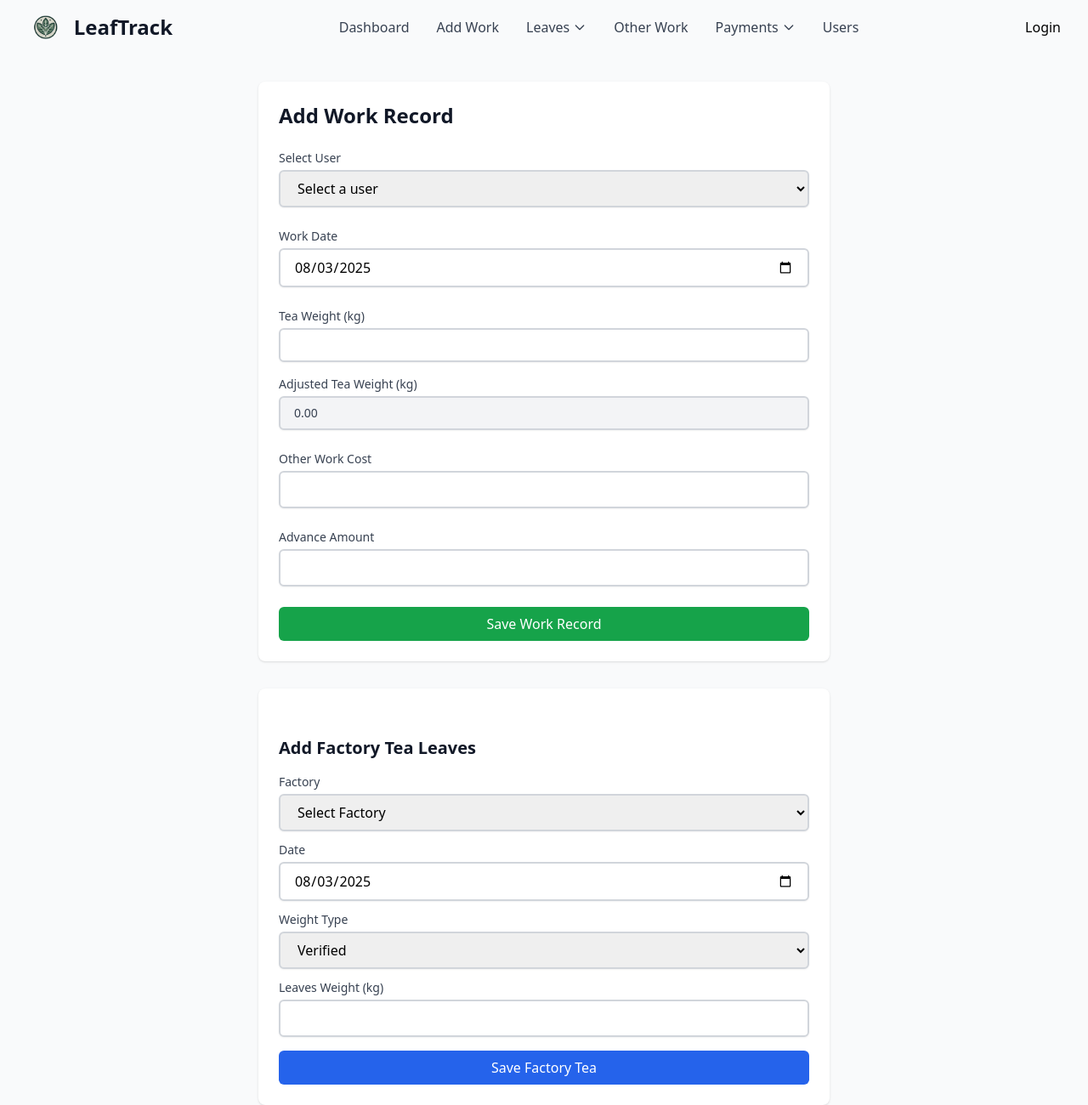
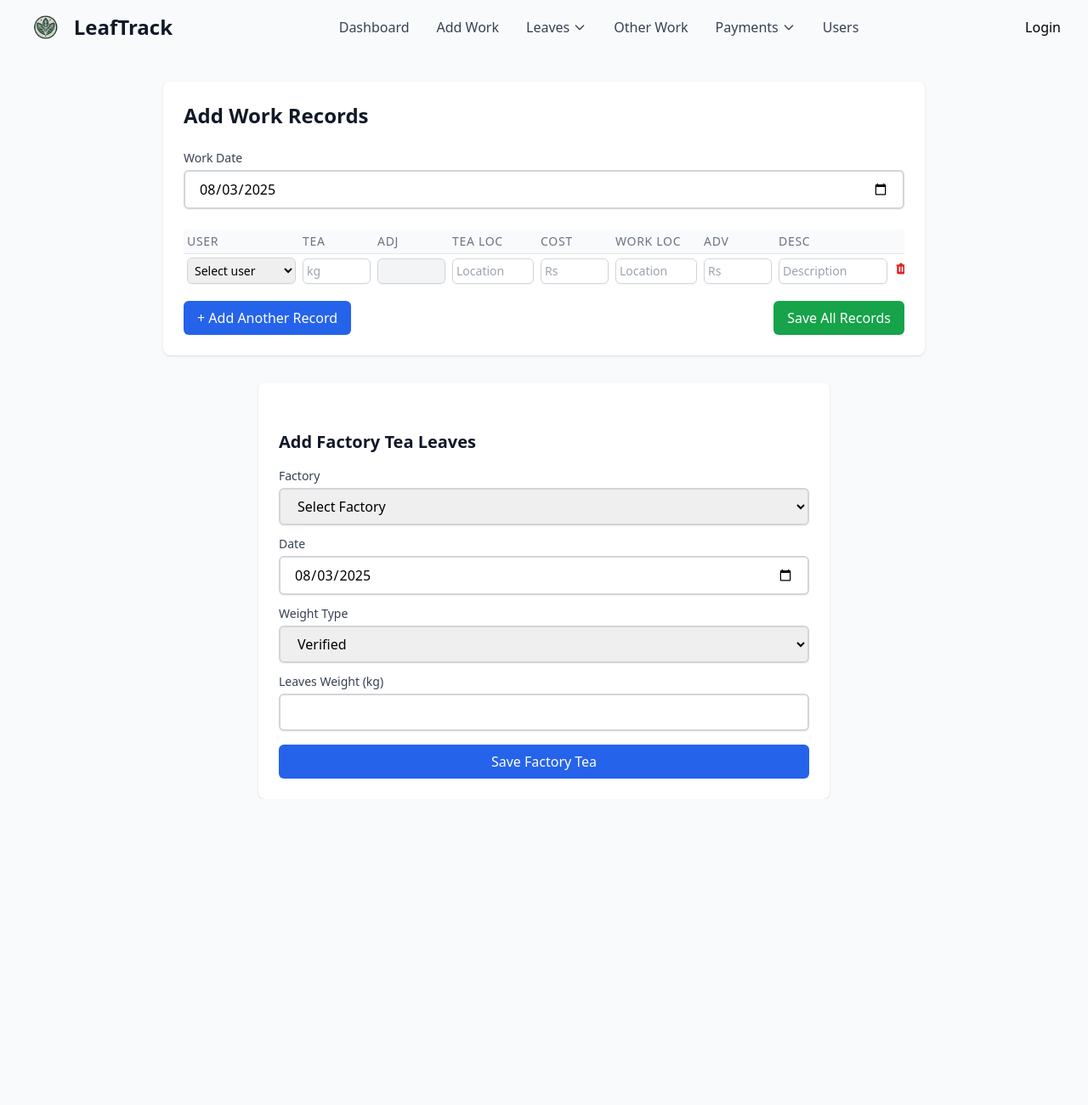
Before and after one commit to palindaa/tea-estate-management, a Python web app: template templates/add_work.html in a window 1280 px wide. Shown: the whole page at 85% size. After the commit the page ends 940 px from the top, so only its background shows below. Run offline with Jinja, Linux system fonts and the light colour scheme; the template is opened without the code that fills it, so the values that code supplies are empty; some libraries are stand-ins or nearby versions.

Commit message:
Add multi add support

```diff
--- a/templates/add_work.html
+++ b/templates/add_work.html
@@ -9,28 +9,11 @@
     <div class="container mx-auto">
         {% include "header.html" %}
 
-        <div class="max-w-2xl mx-auto mt-8 p-6 bg-white dark:bg-gray-800 rounded-lg shadow">
-            <h2 class="text-2xl font-bold mb-6 text-gray-900 dark:text-white">Add Work Record</h2>
+        <div class="max-w-4xl mx-auto mt-8 p-6 bg-white dark:bg-gray-800 rounded-lg shadow">
+            <h2 class="text-2xl font-bold mb-6 text-gray-900 dark:text-white">Add Work Records</h2>
 
-            <form method="post" class="space-y-4" x-data="workForm">
-                <div x-data="{ showTeaLocation: false, showOtherLocation: false, workDate: new Date().toISOString().split('T')[0] }"
-                    x-init="workDate = new Date().toISOString().split('T')[0]" class="space-y-6">
-                    <!-- User Selection -->
-                    <div>
-                        <label class="block text-sm font-medium text-gray-700 dark:text-gray-300">
-                            Select User
-                        </label>
-                        <select name="user_id" required
-                            class="mt-1 block w-full rounded-md border-gray-300 shadow-sm focus:border-green-500 focus:ring-green-500 dark:bg-gray-700 dark:border-gray-600 dark:text-white px-4 py-2 border-2">
-                            <option value="" disabled selected>Select a user</option>
-                            {% for user in users %}
-                            <option value="{{ user.id }}">{{ user.username }}</option>
-                            {% endfor %}
-                        </select>
-                    </div>
-
-                    <!-- Work Date -->
-                    <div>
+            <form method="post" class="space-y-4" id="work-form" x-data="workForm">
+                <div x-data="{ workDate: new Date().toISOString().split('T')[0] }" class="mb-6">
                     <label class="block text-sm font-medium text-gray-700 dark:text-gray-300">
                         Work Date
                     </label>
@@ -39,76 +22,96 @@
                         required>
                 </div>
 
-                    <!-- Tea Leaves Section -->
-                    <div class="space-y-3" x-data="{ teaWeight: '' }">
-                        <div class="mb-4">
-                            <label class="block text-sm font-medium text-gray-700 dark:text-gray-300">
-                                Tea Weight (kg)
-                                <input type="number" step="0.01" name="tea_weight"
-                                    class="mt-1 block w-full rounded-md border-gray-300 shadow-sm focus:border-green-500 focus:ring-green-500 dark:bg-gray-700 dark:border-gray-600 dark:text-white px-4 py-2 border-2"
-                                    x-model="teaWeight">
-                            </label>
-                        </div>
-                        <div class="mb-4">
-                            <label class="block text-sm font-medium text-gray-700 dark:text-gray-300">
-                                Adjusted Tea Weight (kg)
+                <div class="overflow-x-auto">
+                    <table class="min-w-full divide-y divide-gray-200 dark:divide-gray-700 text-sm">
+                        <thead class="bg-gray-50 dark:bg-gray-700">
+                            <tr>
+                                <th class="px-1 py-1 text-left font-medium text-gray-500 dark:text-gray-300 uppercase tracking-wider">User</th>
+                                <th class="px-1 py-1 text-left font-medium text-gray-500 dark:text-gray-300 uppercase tracking-wider">Tea</th>
+                                <th class="px-1 py-1 text-left font-medium text-gray-500 dark:text-gray-300 uppercase tracking-wider">Adj</th>
+                                <th class="px-1 py-1 text-left font-medium text-gray-500 dark:text-gray-300 uppercase tracking-wider">Tea Loc</th>
+                                <th class="px-1 py-1 text-left font-medium text-gray-500 dark:text-gray-300 uppercase tracking-wider">Cost</th>
+                                <th class="px-1 py-1 text-left font-medium text-gray-500 dark:text-gray-300 uppercase tracking-wider">Work Loc</th>
+                                <th class="px-1 py-1 text-left font-medium text-gray-500 dark:text-gray-300 uppercase tracking-wider">Adv</th>
+                                <th class="px-1 py-1 text-left font-medium text-gray-500 dark:text-gray-300 uppercase tracking-wider">Desc</th>
+                                <th class="px-1 py-1 text-left font-medium text-gray-500 dark:text-gray-300 uppercase tracking-wider"></th>
+                            </tr>
+                        </thead>
+                        <tbody class="bg-white dark:bg-gray-800 divide-y divide-gray-200 dark:divide-gray-700">
+                            <template x-for="(record, index) in records" :key="index">
+                                <tr>
+                                    <td class="px-1 py-1">
+                                        <select :name="'user_id[]'"
+                                            class="w-32 rounded-md border-gray-300 shadow-sm focus:border-green-500 focus:ring-green-500 dark:bg-gray-700 dark:border-gray-600 dark:text-white px-1 py-1 border text-sm"
+                                            required>
+                                            <option value="" disabled selected>Select user</option>
+                                            {% for user in users %}
+                                            <option value="{{ user.id }}">{{ user.username }}</option>
+                                            {% endfor %}
+                                        </select>
+                                    </td>
+                                    <td class="px-1 py-1">
+                                        <input type="number" step="0.01" :name="'tea_weight[]'"
+                                            x-model="record.teaWeight"
+                                            class="w-20 rounded-md border-gray-300 shadow-sm focus:border-green-500 focus:ring-green-500 dark:bg-gray-700 dark:border-gray-600 dark:text-white px-1 py-1 border text-sm"
+                                            placeholder="kg">
+                                    </td>
+                                    <td class="px-1 py-1">
                                         <input type="number" step="0.01" readonly
-                                    class="mt-1 block w-full rounded-md bg-gray-100 dark:bg-gray-700 border-gray-300 shadow-sm focus:border-green-500 focus:ring-green-500 dark:border-gray-600 dark:text-gray-200 px-4 py-2 border-2 cursor-not-allowed"
-                                    :value="adjustedTeaWeight">
-                            </label>
-                        </div>
-                        <div x-show="teaWeight > 0">
-                            <label class="block text-sm font-medium text-gray-700 dark:text-gray-300">
-                                Tea Leaves Location
-                            </label>
-                            <input type="text" name="tea_location"
-                                class="mt-1 block w-full rounded-md border-gray-300 shadow-sm focus:border-green-500 focus:ring-green-500 dark:bg-gray-700 dark:border-gray-600 dark:text-white px-4 py-2 border-2">
-                        </div>
+                                            class="w-20 rounded-md bg-gray-100 dark:bg-gray-700 border-gray-300 shadow-sm focus:border-green-500 focus:ring-green-500 dark:border-gray-600 dark:text-gray-200 px-1 py-1 border cursor-not-allowed text-sm"
+                                            :value="adjustedTeaWeight(record.teaWeight)">
+                                    </td>
+                                    <td class="px-1 py-1">
+                                        <input type="text" :name="'tea_location[]'"
+                                            class="w-24 rounded-md border-gray-300 shadow-sm focus:border-green-500 focus:ring-green-500 dark:bg-gray-700 dark:border-gray-600 dark:text-white px-1 py-1 border text-sm"
+                                            placeholder="Location">
+                                    </td>
+                                    <td class="px-1 py-1">
+                                        <input type="number" step="0.01" :name="'other_cost[]'"
+                                            class="w-20 rounded-md border-gray-300 shadow-sm focus:border-green-500 focus:ring-green-500 dark:bg-gray-700 dark:border-gray-600 dark:text-white px-1 py-1 border text-sm"
+                                            placeholder="Rs">
+                                    </td>
+                                    <td class="px-1 py-1">
+                                        <input type="text" :name="'other_location[]'"
+                                            class="w-24 rounded-md border-gray-300 shadow-sm focus:border-green-500 focus:ring-green-500 dark:bg-gray-700 dark:border-gray-600 dark:text-white px-1 py-1 border text-sm"
+                                            placeholder="Location">
+                                    </td>
+                                    <td class="px-1 py-1">
+                                        <input type="number" step="0.01" :name="'advance_amount[]'"
+                                            class="w-20 rounded-md border-gray-300 shadow-sm focus:border-green-500 focus:ring-green-500 dark:bg-gray-700 dark:border-gray-600 dark:text-white px-1 py-1 border text-sm"
+                                            placeholder="Rs">
+                                    </td>
+                                    <td class="px-1 py-1">
+                                        <input type="text" :name="'work_description[]'"
+                                            class="w-32 rounded-md border-gray-300 shadow-sm focus:border-green-500 focus:ring-green-500 dark:bg-gray-700 dark:border-gray-600 dark:text-white px-1 py-1 border text-sm"
+                                            placeholder="Description">
+                                    </td>
+                                    <td class="px-1 py-1">
+                                        <button type="button" @click="removeRecord(index)"
+                                            class="text-red-600 hover:text-red-800 text-sm">
+                                            <svg xmlns="http://www.w3.org/2000/svg" class="h-4 w-4" viewBox="0 0 20 20" fill="currentColor">
+                                                <path fill-rule="evenodd" d="M9 2a1 1 0 00-.894.553L7.382 4H4a1 1 0 000 2v10a2 2 0 002 2h8a2 2 0 002-2V6a1 1 0 100-2h-3.382l-.724-1.447A1 1 0 0011 2H9zM7 8a1 1 0 012 0v6a1 1 0 11-2 0V8zm5-1a1 1 0 00-1 1v6a1 1 0 102 0V8a1 1 0 00-1-1z" clip-rule="evenodd" />
+                                            </svg>
+                                        </button>
+                                    </td>
+                                </tr>
+                            </template>
+                        </tbody>
+                    </table>
                 </div>
 
-                    <!-- Other Work Section -->
-                    <div class="space-y-3" x-data="{ otherCost: '' }">
-                        <div>
-                            <label class="block text-sm font-medium text-gray-700 dark:text-gray-300">
-                                Other Work Cost
-                            </label>
-                            <input type="number" step="0.01" name="other_cost" x-model="otherCost"
-                                class="mt-1 block w-full rounded-md border-gray-300 shadow-sm focus:border-green-500 focus:ring-green-500 dark:bg-gray-700 dark:border-gray-600 dark:text-white px-4 py-2 border-2">
-                        </div>
-
-                        <div x-show="otherCost > 0">
-                            <label class="block text-sm font-medium text-gray-700 dark:text-gray-300">
-                                Work Description (optional)
-                            </label>
-                            <input type="text" name="work_description"
-                                class="mt-1 block w-full rounded-md border-gray-300 shadow-sm focus:border-green-500 focus:ring-green-500 dark:bg-gray-700 dark:border-gray-600 dark:text-white px-4 py-2 border-2">
-                        </div>
-
-                        <div x-show="otherCost > 0">
-                            <label class="block text-sm font-medium text-gray-700 dark:text-gray-300">
-                                Other Work Location
-                            </label>
-                            <input type="text" name="other_location"
-                                class="mt-1 block w-full rounded-md border-gray-300 shadow-sm focus:border-green-500 focus:ring-green-500 dark:bg-gray-700 dark:border-gray-600 dark:text-white px-4 py-2 border-2">
-                        </div>
-                    </div>
-
-                    <!-- Advance Amount -->
-                    <div>
-                        <label class="block text-sm font-medium text-gray-700 dark:text-gray-300">
-                            Advance Amount
-                        </label>
-                        <input type="number" step="0.01" name="advance_amount"
-                            class="mt-1 block w-full rounded-md border-gray-300 shadow-sm focus:border-green-500 focus:ring-green-500 dark:bg-gray-700 dark:border-gray-600 dark:text-white px-4 py-2 border-2">
-                    </div>
+                <div class="flex justify-between">
+                    <button type="button" @click="addRecord()"
+                        class="bg-blue-600 text-white py-2 px-4 rounded-md hover:bg-blue-700 transition-colors">
+                        + Add Another Record
+                    </button>
 
                     <button type="submit"
-                        class="w-full bg-green-600 text-white py-2 px-4 rounded-md hover:bg-green-700 transition-colors">
-                        Save Work Record
+                        class="bg-green-600 text-white py-2 px-4 rounded-md hover:bg-green-700 transition-colors">
+                        Save All Records
                     </button>
                 </div>
             </form>
-
         </div>
         <div class="max-w-2xl mx-auto mt-8 p-6 bg-white dark:bg-gray-800 rounded-lg shadow">
             <!-- Add after the existing form -->
@@ -170,16 +173,23 @@
     <script>
         document.addEventListener('alpine:init', () => {
             Alpine.data('workForm', () => ({
-                teaWeight: '',
+                records: [{}],
                 workDate: new Date().toISOString().split('T')[0],
                 factoryDate: new Date().toISOString().split('T')[0],
-                get adjustedTeaWeight() {
-                    const weight = parseFloat(this.teaWeight) || 0;
-                    if (weight > 60) return (weight - 4).toFixed(2);
-                    if (weight > 25) return (weight - 3).toFixed(2);
-                    if (weight > 18) return (weight - 2).toFixed(2);
-                    if (weight > 10) return (weight - 1).toFixed(2);
-                    return weight.toFixed(2);
+                addRecord() {
+                    this.records.push({});
+                },
+                removeRecord(index) {
+                    this.records.splice(index, 1);
+                },
+                adjustedTeaWeight(weight) {
+                    if (!weight) return '';
+                    const w = parseFloat(weight);
+                    if (w > 60) return (w - 4).toFixed(2);
+                    if (w > 25) return (w - 3).toFixed(2);
+                    if (w > 18) return (w - 2).toFixed(2);
+                    if (w > 10) return (w - 1).toFixed(2);
+                    return w.toFixed(2);
                 }
             }));
         });
```
Lines whose indentation alone changed are shown as unchanged.
